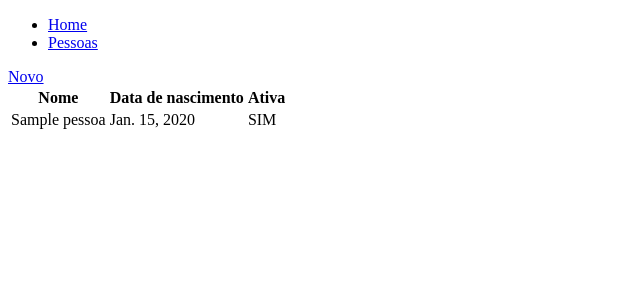
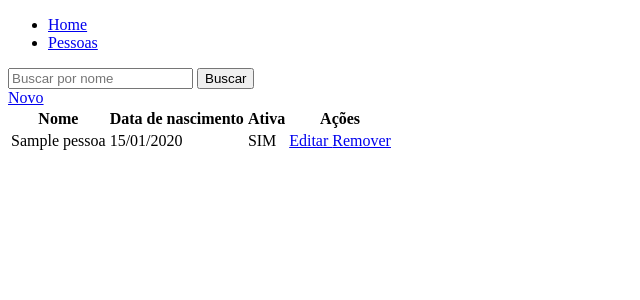
Before and after one commit to ClaudioFritzen/Cadastro_de_Pessoas, a Django app: page /pessoas/ in a window 1280 px wide. Shown: the top 300 px of the page, without its empty margins (0-640 px from the left). Run offline with Django 4.2, Linux system fonts and the light colour scheme; tables that the repository leaves empty hold one stand-in row (values such as "Sample post").

Commit message:
adcionando, removento, alterando e botao de buscar

```diff
--- /dev/null
+++ b/pessoa/templates/pessoa/pessoa_confirm_delete.html
@@ -0,0 +1,6 @@
+<form method="post">
+    {% csrf_token %}
+    <p> Você tem certeza que deseja excluir "{{object }}"? </p>
+    <input type="submit" value="Confirmar">
+    <!---<button type="submit" value="Confirmar"> Confirmar </button> -->
+</form>
--- a/pessoa/templates/pessoa/pessoa_form.html
+++ b/pessoa/templates/pessoa/pessoa_form.html
@@ -6,7 +6,7 @@
     {% csrf_token %}
 
     {{ form.as_p }}
-    <button type="submit"> Salvar </button>
+    <input type="submit" value="Salvar">
 
 </form>
 
--- a/pessoa/templates/pessoa/pessoa_list.html
+++ b/pessoa/templates/pessoa/pessoa_list.html
@@ -1,6 +1,10 @@
 {% extends 'main/base.html' %}
 
     {% block content %}
+    <form method="GET">
+        <input type="text"  name="buscarNome" placeholder="Buscar por nome" />
+        <input type="submit" value="Buscar" />
+    </form>
     <a href= "{% url 'pessoa.novo' %}" > Novo </a>
         <table>
             <thead>
@@ -8,18 +12,24 @@
                     <th> Nome</th>
                     <th> Data de nascimento </th>
                     <th>Ativa</th>
+                    <th>Ações</th>
                 </tr>
                 <tbody>
                     {% for pessoa in object_list %}
                         <tr>
                             <td>{{ pessoa.nome_completo }}</td>
-                            <td>{{ pessoa.data_nascimento }}</td> <!-- |date: "SHORT_DATE_FORMAT" serve para alterar o formato da data -->
+                            <td>{{ pessoa.data_nascimento| date:"d/m/Y" }}</td> <!-- |date: "SHORT_DATE_FORMAT" serve para alterar o formato da data -->
                             <td>
                                 {% if pessoa.ativa %}
                                     SIM
                                 {% else %}
                                     NÃO
                                 {% endif %}
+                            </td>
+
+                            <td>
+                                <a href="{% url 'pessoa.editar' pessoa.pk %}"> Editar </a>
+                                <a href="{% url 'pessoa.remover' pessoa.pk %}"> Remover </a>
                             </td>
 
                         </tr>
--- a/pessoa/urls.py
+++ b/pessoa/urls.py
@@ -1,8 +1,11 @@
 from django.urls import path
-from . views import ListaPessoaView, PessoaCreateView
+from . views import ListaPessoaView, PessoaCreateView, PessoaUpdateView, PessoaDeleteView
 
 
 urlpatterns = [
     path('', ListaPessoaView.as_view(), name='pessoa.index'),
-    path('novo/', PessoaCreateView.as_view(), name='pessoa.novo' )
+    path('novo/', PessoaCreateView.as_view(), name='pessoa.novo' ),
+    path('editar/<int:pk>/', PessoaUpdateView.as_view(), name='pessoa.editar' ),
+    path('remover/<int:pk>/', PessoaDeleteView.as_view(), name='pessoa.remover' ),
+
 ]
--- a/pessoa/views.py
+++ b/pessoa/views.py
@@ -1,6 +1,10 @@
+from ast import Return
+from pyexpat import model
 from django.shortcuts import render
 
-from django.views.generic import ListView, CreateView
+from django.views.generic import ListView, CreateView, UpdateView, DeleteView
+from django.urls import reverse_lazy
+
 from . models import Pessoa
 from .forms import PessoaForm
 
@@ -10,8 +14,26 @@ class ListaPessoaView(ListView):
     model = Pessoa
     queryset = Pessoa.objects.all().order_by('nome_completo')
 
+    def get_queryset(self):
+        queryset = super().get_queryset()
+        filtro_nome = self.request.GET.get('buscarNome') or None
+
+        if filtro_nome:
+            queryset = queryset.filter(nome_completo__contains=filtro_nome)
+
+        return queryset
+
 class PessoaCreateView(CreateView):
     model = Pessoa
     form_class = PessoaForm
     #url de sucesso para
     success_url = '/pessoas/'
+
+class PessoaUpdateView(UpdateView):
+    model = Pessoa
+    form_class = PessoaForm
+    success_url = '/pessoas/'
+
+class PessoaDeleteView(DeleteView):
+    model = Pessoa
+    success_url = '/pessoas/'
```
Also changed, not shown: pessoa/forms.py (+7 -1 lines).
